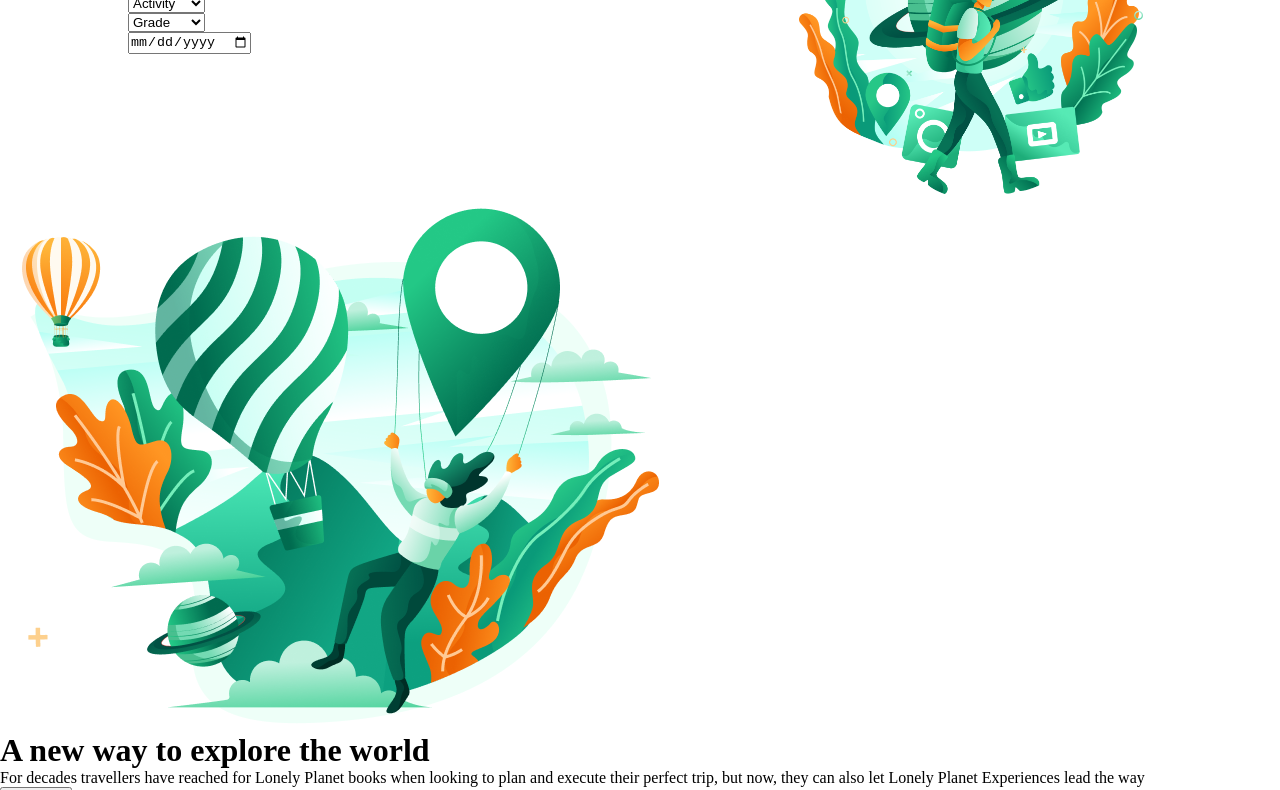
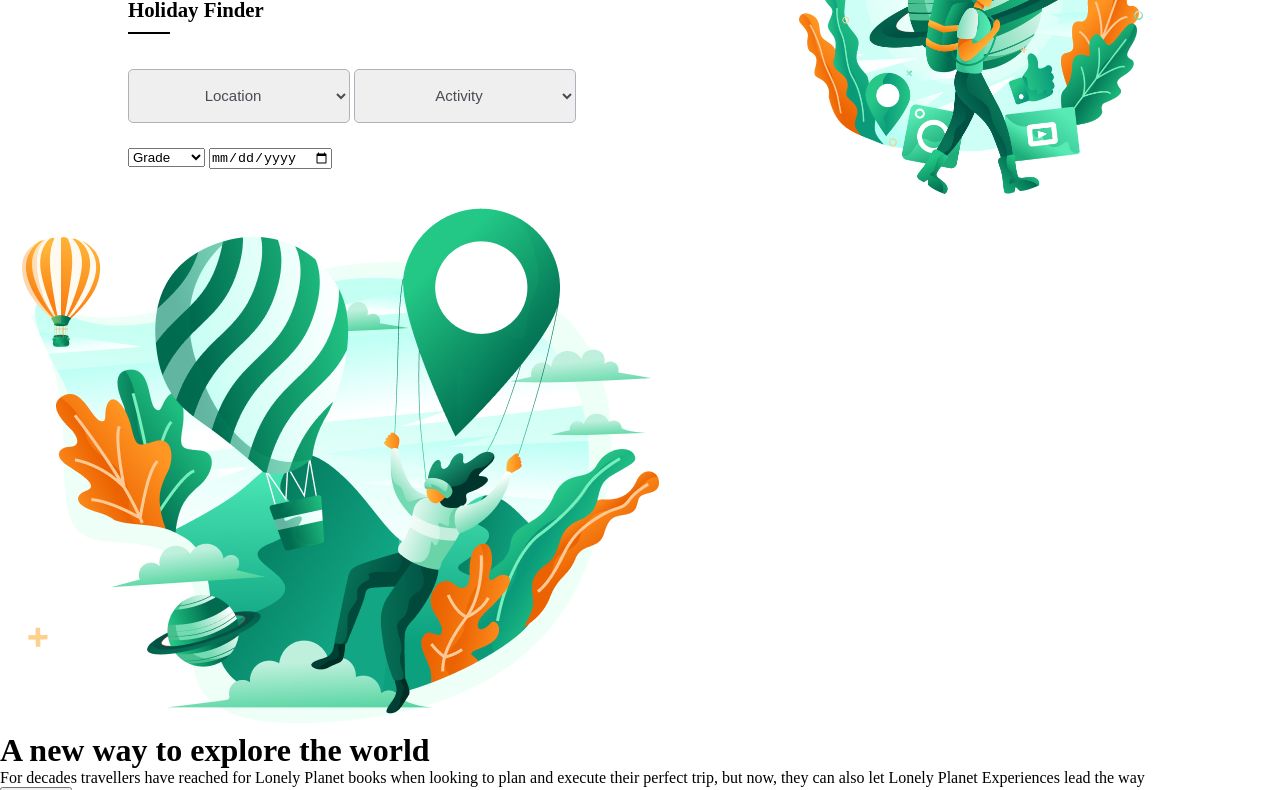
Before and after one commit to alaawaladi/thousand-sunny, a plain HTML site: page index.html in a window 1280 px wide. Shown: the part 230-1020 px from the top of the page. Drawn offline with Linux system fonts and the light colour scheme.

Commit message:
more update

```diff
--- a/index.html
+++ b/index.html
@@ -30,6 +30,7 @@
                 <h2>Holiday Finder</h2>
                 <hr width="50px">
                 <div class="select_list">
+                    <label>
                     <select name="location" id="location-select">
                         <option value="">Location</option>
                         <option value="Maroc">Maroc</option>
@@ -39,8 +40,8 @@
                         <option value="Germany">Germany</option>
                         <option value="Japan">Japan</option>
                     </select>
-                </div>
-                <div class="select_list">
+                </label>
+                <label>
                     <select name="Activity" id="Activity-select">
                         <option value="">Activity</option>
                         <option value="Maroc">Maroc</option>
@@ -50,6 +51,7 @@
                         <option value="Germany">Germany</option>
                         <option value="Japan">Japan</option>
                     </select>
+                </label>
                 </div>
                 <div class="grade">
                     <select name="grade" id="grade-select">
@@ -61,11 +63,8 @@
                         <option value="Germany">Germany</option>
                         <option value="Japan">Japan</option>
                     </select>
+                    <input type="date" id="start" name="trip-start">
                 </div>
-                <!--end select grade -->
-                <!--start select date -->
-                <input type="date" id="start" name="trip-start">
-                <!--end select date-->
 
             <!--end main landing -->
         </div>
--- a/style.css
+++ b/style.css
@@ -89,7 +89,27 @@ nav img{
 
 .landing_data h1{
     line-height: 1.3em;
-    font-size: 2rem;
+    font-size: 3rem;
     font-family: 'Gill Sans', 'Gill Sans MT', Calibri, 'Trebuchet MS', sans-serif;
 }
+.landing_data h2{
+    margin: 10px 0;
+    font-size: 1.3rem;
+}
+.landing_data hr{
+    width: 40px;
+    margin: 10px 0;
+    border: 1.3px solid black;
+}
+.landing_data .select_list select {
+    margin: 25px 0;
+    width: 220px;
+    height: 52px;
+    border-radius: 5px;
+    border: 1px solid #AFB0B9;
+    font-size: 15px;
+    color: #4A4C53;
+    text-align: center;
+}
+
 /* end main landing page  */
```
